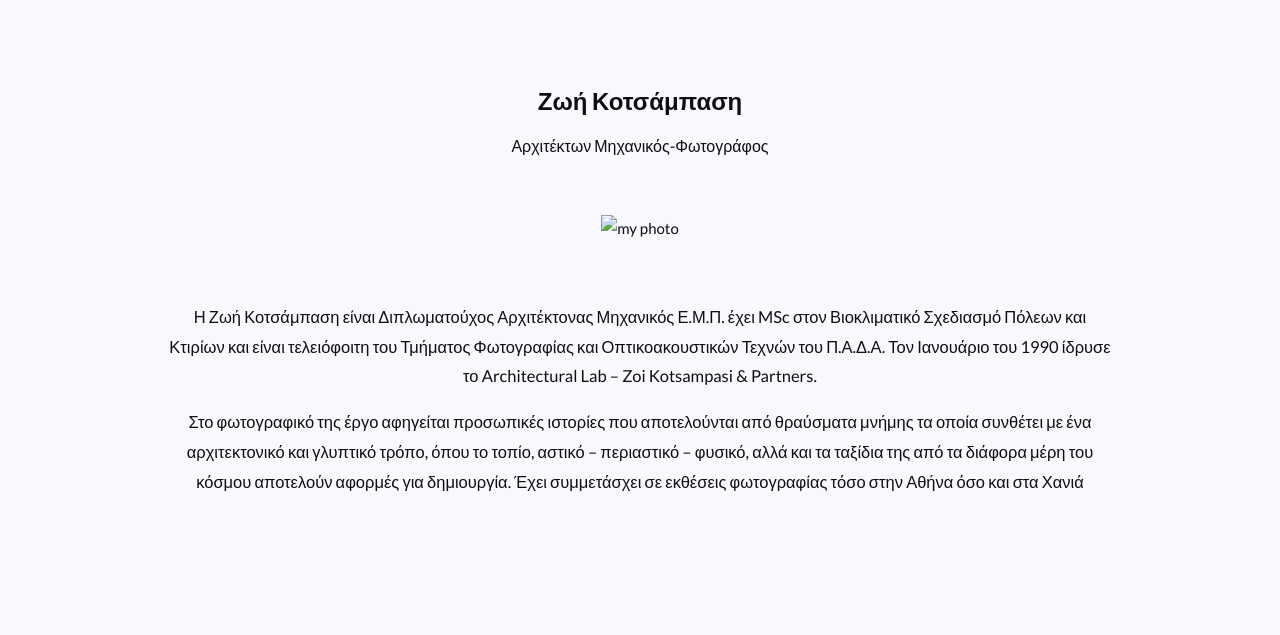
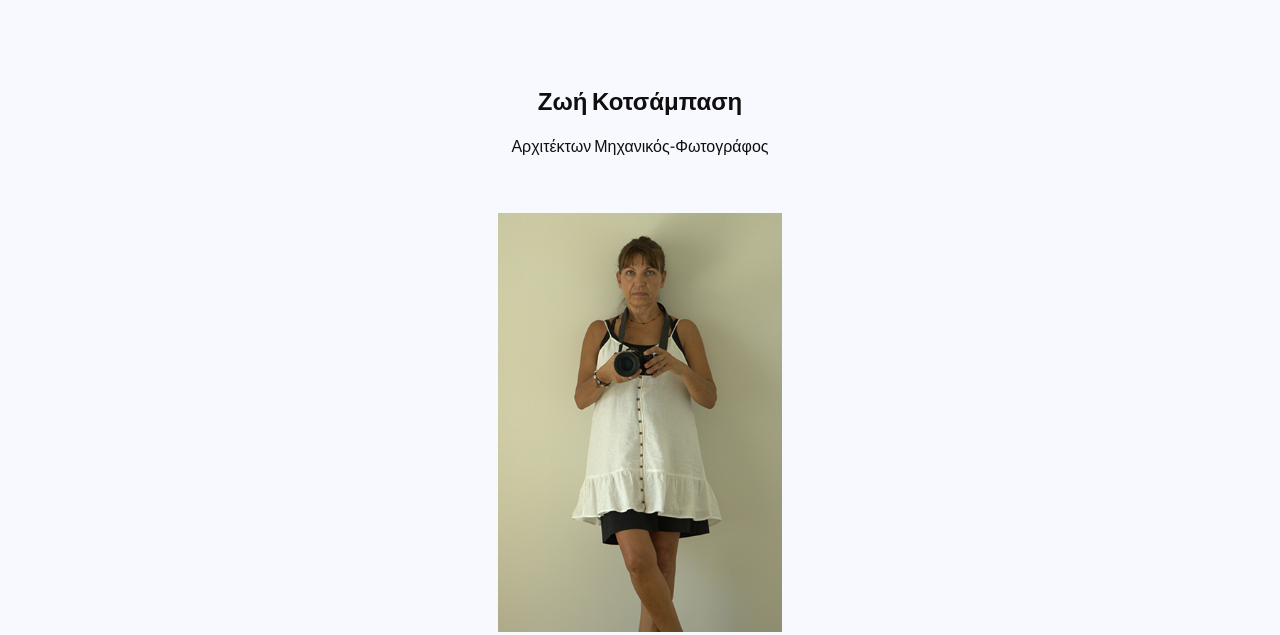
Before and after one commit to kotsampasizoi/kotsampasizoi, a plain HTML site: page index.html in a window 1280 px wide. Shown: the part 422-1057 px from the top of the page. Drawn offline with nearby package versions, Linux system fonts and the light colour scheme.

Commit message:
name fix

```diff
--- a/index.html
+++ b/index.html
@@ -156,7 +156,7 @@
         <h3 class="w3-center"><b>Ζωή Κοτσάμπαση</b></h3>
         <h6 class="w3-center">Αρχιτέκτων Μηχανικός-Φωτογράφος</h6>
         <br>
-        <p  class="w3-center"><img src="photos/ΖΩΗ-1.jpg" style="width:30%;
+        <p  class="w3-center"><img src="photos/ZOI-1.jpg" style="width:30%;
         class="w3-round w3-image" alt="my photo" id="myphoto" title="..."></p>
         <div id="statement" style="font-size:1.1em; text-align:center; margin-bottom:1em;">
           <br>
```
